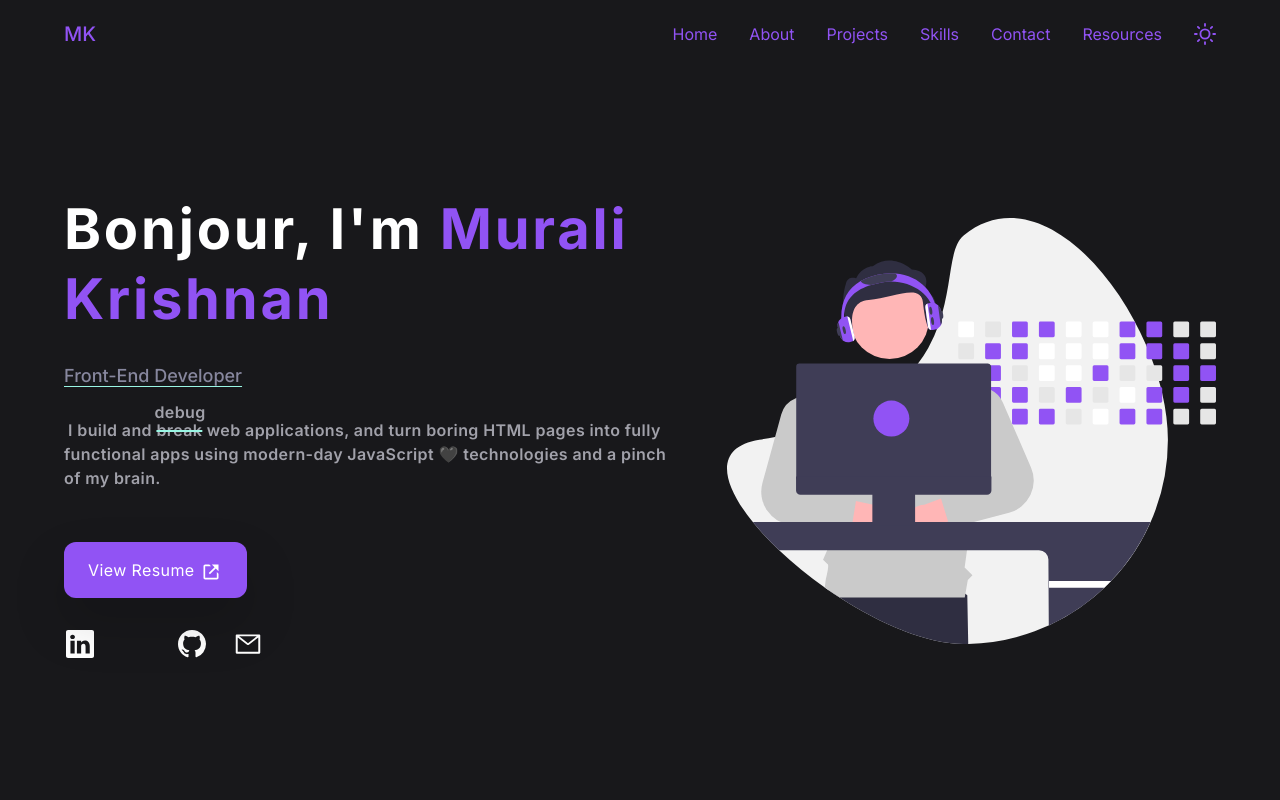
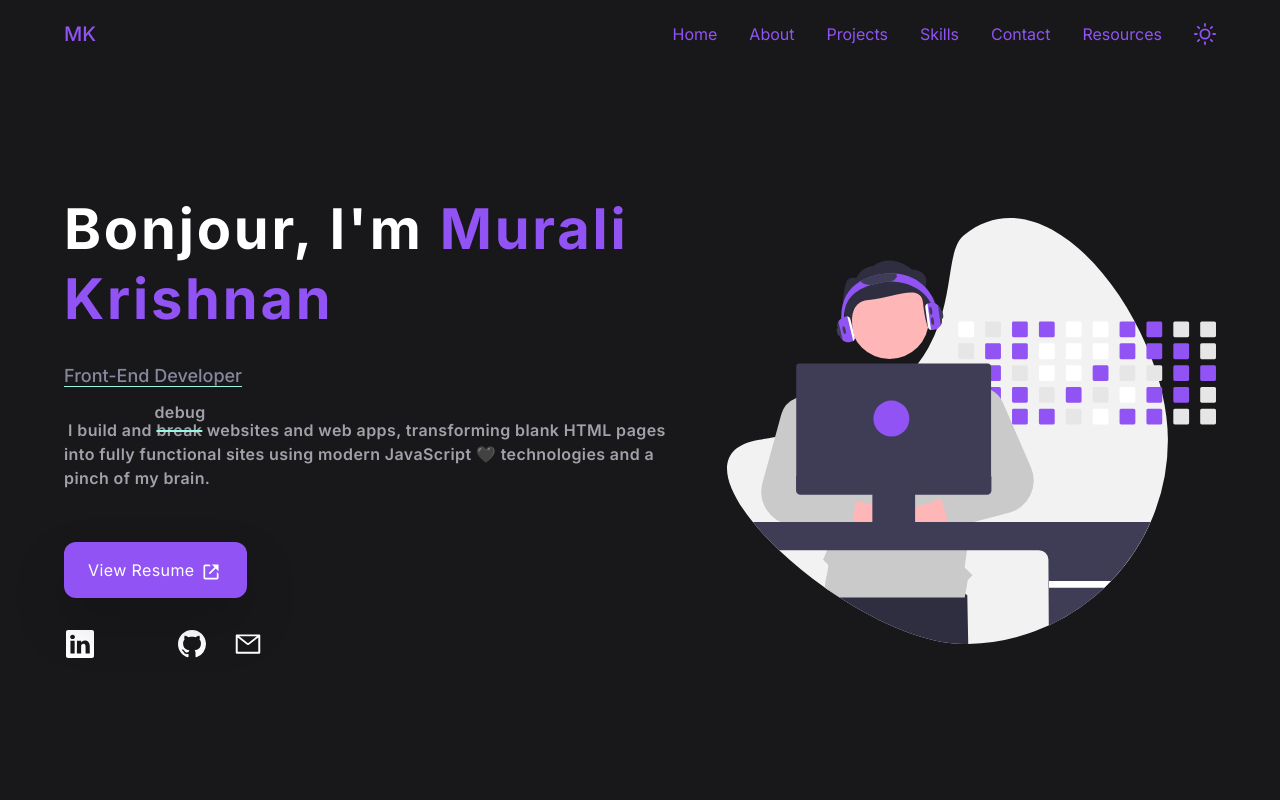
Before and after one commit to krish-98/muralikrishnan-portfolio, a React (Vite) app: page / in a window 1280 px wide. Shown: the top 800 px of the page. Built offline with nearby package versions, Linux system fonts and the light colour scheme; some icons are missing.

Commit message:
updated the intro on Hero section

```diff
--- a/index.html
+++ b/index.html
@@ -6,7 +6,7 @@
     <title>Murali Krishnan - Developer</title>
     <meta
       name="description"
-      content="Bonjour, I'm Murali Krishnan, a Front-End/Full-Stack Developer. I build and debug web applications, transforming HTML DOM pages into fully functional apps using modern JavaScript technologies."
+      content="Bonjour, I'm Murali Krishnan, a Front-End/Full-Stack Developer. I build and break(debug) websites and web apps, transforming blank HTML pages into fully functional sites using modern JavaScript 🖤 technologies and a pinch of my brain."
     />
     <meta name="author" content="Murali Krishnan" />
     <meta
@@ -21,7 +21,7 @@
     <meta property="og:title" content="Murali Krishnan - Developer" />
     <meta
       property="og:description"
-      content="Bonjour, I'm Murali Krishnan, a Front-End/Full Stack Developer. I build and debug web applications, transforming HTML DOM pages into fully functional apps using modern JavaScript technologies."
+      content="Bonjour, I'm Murali Krishnan, a Front-End/Full-Stack Developer. I build and break(debug) websites and web apps, transforming blank HTML pages into fully functional sites using modern JavaScript 🖤 technologies and a pinch of my brain."
     />
     <meta
       property="og:image"
@@ -35,7 +35,7 @@
     <meta name="twitter:title" content="Murali Krishnan - Developer" />
     <meta
       name="twitter:description"
-      content="Bonjour, I'm Murali Krishnan, a Front-End/Full Stack Developer. I build and debug web applications, transforming HTML DOM pages into fully functional apps using modern JavaScript technologies."
+      content="Bonjour, I'm Murali Krishnan, a Front-End/Full-Stack Developer. I build and break(debug) websites and web apps, transforming blank HTML pages into fully functional sites using modern JavaScript 🖤 technologies and a pinch of my brain."
     />
     <meta
       name="twitter:image"
--- a/src/components/Hero.jsx
+++ b/src/components/Hero.jsx
@@ -45,9 +45,9 @@ const Hero = () => {
               debug
             </span>
           </span>{' '}
-          web applications, and turn boring HTML pages into fully functional
-          apps using modern-day JavaScript 🖤 technologies and a pinch of my
-          brain.
+          websites and web apps, transforming blank HTML pages into fully
+          functional sites using modern JavaScript 🖤 technologies and a pinch
+          of my brain.
         </p>
 
         <a
```
